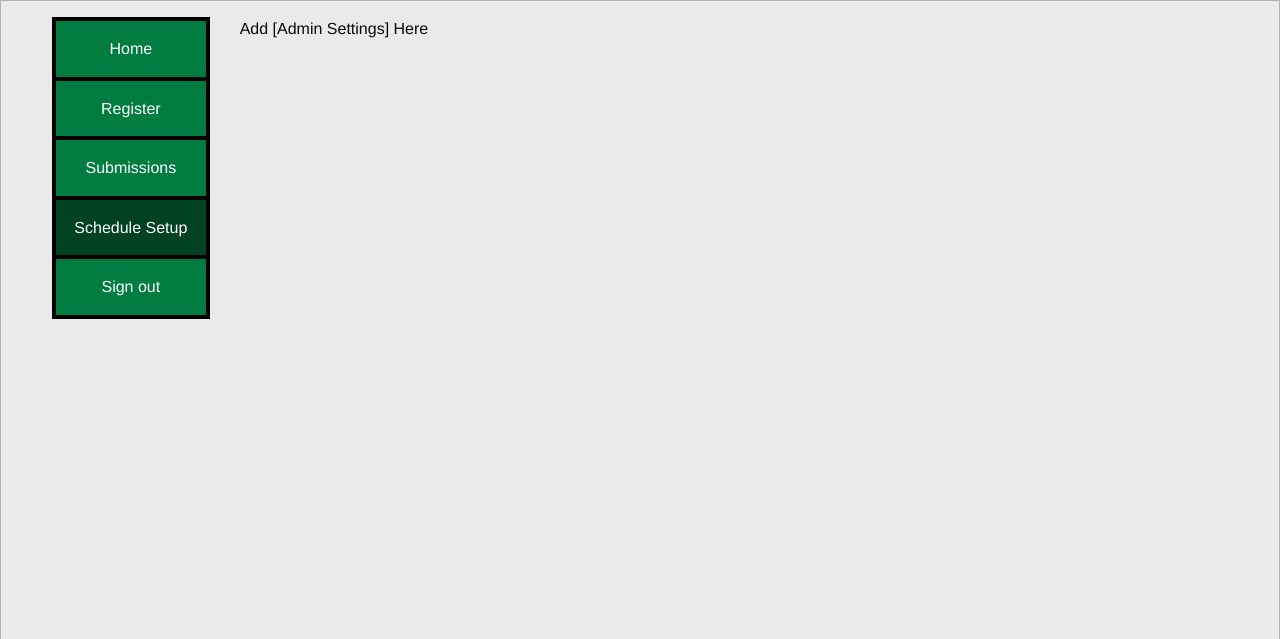
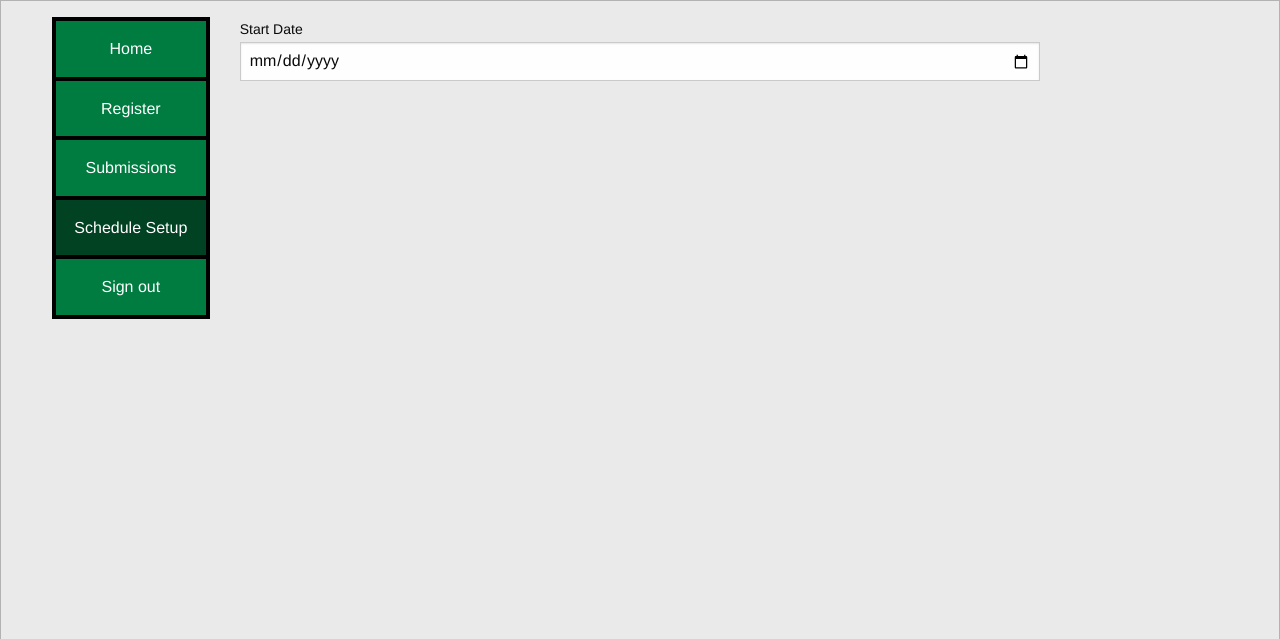
Before and after one commit to ausac320/ausac320, a PHP site: page /scheduleSetup.php in a window 1280 px wide. Shown: the part 80-719 px from the top of the page. Run offline with PHP 8.4, Linux system fonts and the light colour scheme; style sheets or scripts are compiled from the project's sources.

Commit message:
Coded in Start Date Input

```diff
--- a/scheduleSetup.php
+++ b/scheduleSetup.php
@@ -44,7 +44,16 @@
 				</div>
 				<div class="large-8 medium-8 small-8 columns">
 					<div class="setup">
-						Add [Admin Settings] Here
+						<form data-abide novalidate>
+							<div data-abide-error class="alert callout" style="display: none;">
+								<p><i class="fi-alert"></i> There are errors in your form.</p>
+							</div>
+							<div class="grid-x grid-padding-x">
+								<div class="small-12 cell">
+									<label> Start Date
+										<input type="date" name="date" required pattern= "MM/DD/YYYY"placeholder="MM/DD/YYYY">
+								</div>
+							</div>
 					</div>
 				</div>
 				<div class="large-2 medium-2 small-2 columns">
```
